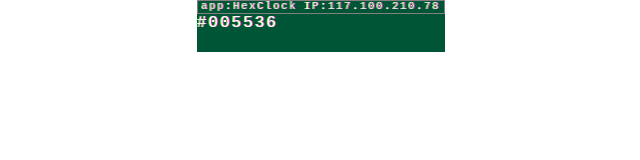
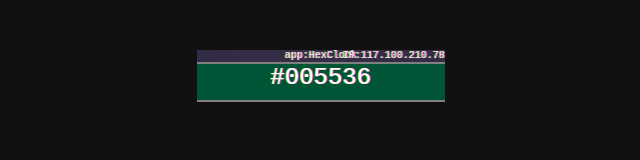
Before and after one commit to Sirius-33/a-hex-clock, a website: page pkg/src/html/index.html in a window 1280 px wide. Shown: the whole page, without its empty margins (319-959 px from the left). Drawn offline with Linux system fonts and the light colour scheme.

Commit message:
Add bg color + positioning to clock header

```diff
--- a/pkg/src/css/hexClock.css
+++ b/pkg/src/css/hexClock.css
@@ -2,6 +2,10 @@
   box-sizing: border-box;
   padding: 0;
   margin: 0 auto;
+}
+body {
+  margin: 50px;
+  background-color: #111
 }
 /* HexClock styling */
 
@@ -12,7 +16,8 @@
 #hexClock {
   z-index: 1;
   color: #FFF;
-  font: 33rem;
+  font-size: 1.5rem;
+  text-align: center;
   height: 100%;
   font-family: 'Major Mono Display', monospace;
 }
@@ -20,31 +25,42 @@
 .hexClock__header {
   height: 14px;
   width: 248px;
-  border: 1px solid gray;
+  border-bottom: 2px solid gray;
+  position: relative;
+  background: rgb(51,42,68);
+background: -moz-linear-gradient(90deg, rgba(51,42,68,1) 0%, rgba(54,45,71,1) 37%, rgba(51,42,68,1) 100%);
+background: -webkit-linear-gradient(90deg, rgba(51,42,68,1) 0%, rgba(54,45,71,1) 37%, rgba(51,42,68,1) 100%);
+background: linear-gradient(90deg, rgba(51,42,68,1) 0%, rgba(54,45,71,1) 37%, rgba(51,42,68,1) 100%);
+filter: progid:DXImageTransform.Microsoft.gradient(startColorstr="#332a44",endColorstr="#332a44",GradientType=1);
 }
 
 .hexClock__header--txt{
   display: flex;
   justify-content: space-between;
   flex-direction: row;
-  align-content: center;
-  vertical-align: baseline;
+  line-height: 0.73em;
+  vertical-align: middle;
 }
 
 .hexClock__txt {
   font-family: 'Share Tech Mono', monospace;
   font-size: 10px;
-  align-self: center;
+}
 
+.hexClock__txt--app {
+  position: absolute;
+  left: 0;
+  font-size: 10px;
 }
 
 .hexClock__txt--ip {
-  font-family: 'Share Tech Mono', monospace;
+  position: absolute;
+  right: 0;
   font-size: 10px;
-  align-self: center;
 }
 
 #hexClock__container {
+  border-bottom: 2px solid gray;
   z-index: -1;
   width: 248px;
   height: 52px;
@@ -52,7 +68,6 @@
   background: #111;
   color: #eee;
   text-shadow: 0.06rem 0 0.06rem #ea36af, -0.125rem 0 0.06rem #75fa69;
-  letter-spacing: 0.125em;
   animation-duration: 0.01s;
   animation-name: textFlicker;
   animation-iteration-count: infinite;
```
